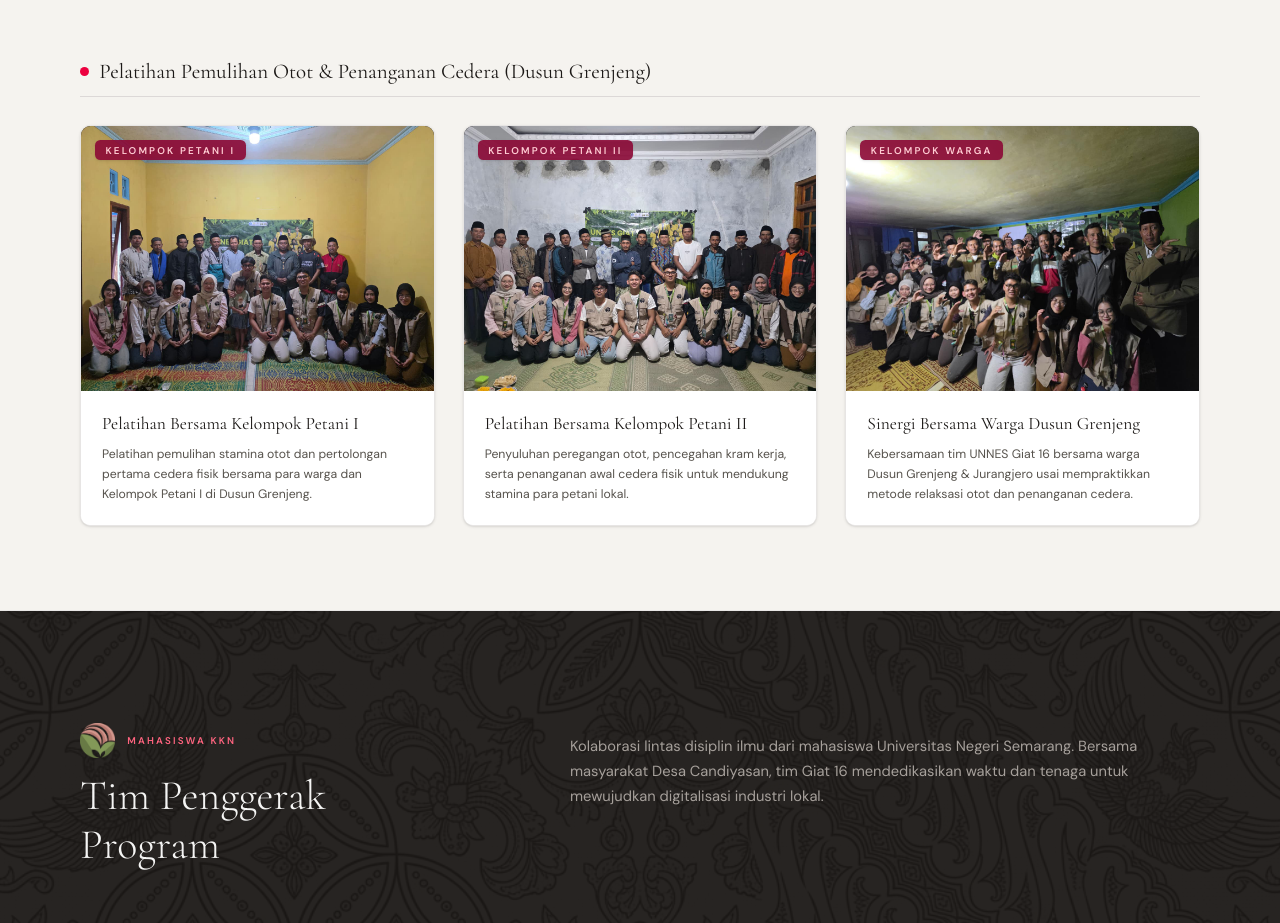
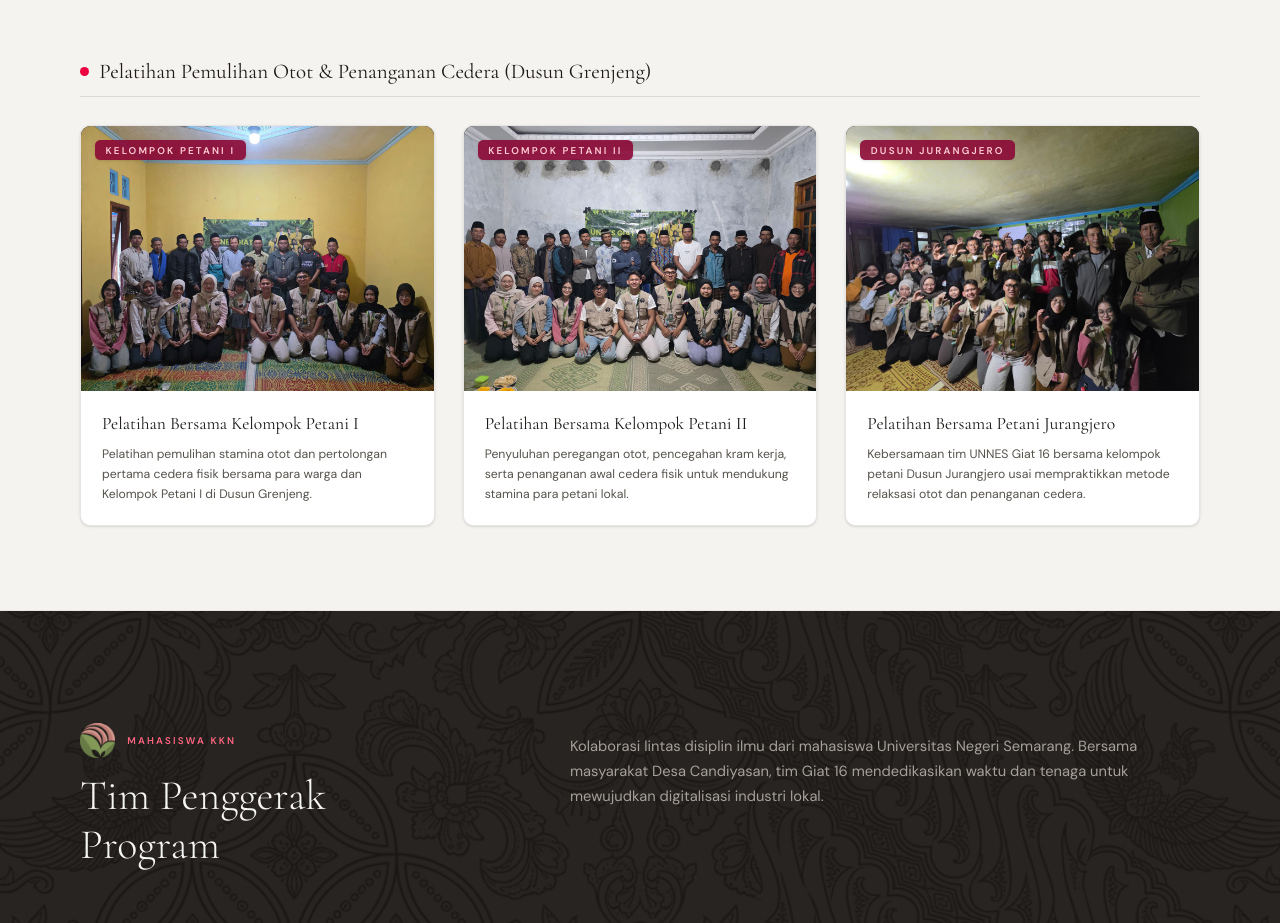
Before and after one commit to lyonad/candiyasan, a Next.js app: page /others in a window 1280 px wide. Shown: the part 5820-6743 px from the top of the page. Built offline with nearby package versions, Linux system fonts and the light colour scheme.

Commit message:
Information Fixed

```diff
--- a/src/app/others/page.tsx
+++ b/src/app/others/page.tsx
@@ -569,24 +569,24 @@ export default function OthersPage() {
                 <div className="bg-white border border-stone-200 rounded-xl overflow-hidden shadow-sm hover:shadow-md transition-all duration-300 flex flex-col h-full group">
                   <div className="relative w-full aspect-[4/3] bg-stone-950 overflow-hidden">
                     <ZoomableImage
-                      src="/images/tim/Foto Bersama Kelompok Jurangjero - Dusun Grenjeng - Proker Pelatihan Pemulihan Otot & Penanganan Pertama Cidera.jpg"
-                      alt="Foto Bersama Kelompok Warga Jurangjero Dusun Grenjeng"
-                      caption="Foto Bersama Warga Kelompok Jurangjero Dusun Grenjeng — Pelatihan Pemulihan Otot & Penanganan Pertama Cedera"
+                      src="/images/tim/Foto Bersama Kelompok Petani - Dusun Jurangjero - Proker Pelatihan Pemulihan Otot & Penanganan Pertama Cidera.jpg"
+                      alt="Foto Bersama Kelompok Petani Dusun Jurangjero"
+                      caption="Foto Bersama Kelompok Petani Dusun Jurangjero — Pelatihan Pemulihan Otot & Penanganan Pertama Cedera"
                       fill
                       unoptimized
                       sizes="(max-width: 768px) 100vw, 33vw"
                       className="object-cover group-hover:scale-105 transition-transform duration-500"
                     />
                     <span className="absolute top-4 left-4 z-20 eyebrow bg-rose-900/90 text-rose-200 px-3 py-1 text-xs rounded-md shadow-sm">
-                      Kelompok Warga
+                      Dusun Jurangjero
                     </span>
                   </div>
                   <div className="p-6 flex flex-col flex-grow bg-white">
                     <h4 className="font-serif text-xl text-stone-900 mb-2.5 group-hover:text-emerald-800 transition-colors">
-                      Sinergi Bersama Warga Dusun Grenjeng
+                      Pelatihan Bersama Petani Jurangjero
                     </h4>
                     <p className="text-sm text-stone-600 leading-relaxed flex-grow">
-                      Kebersamaan tim UNNES Giat 16 bersama warga Dusun Grenjeng &amp; Jurangjero usai mempraktikkan metode relaksasi otot dan penanganan cedera.
+                      Kebersamaan tim UNNES Giat 16 bersama kelompok petani Dusun Jurangjero usai mempraktikkan metode relaksasi otot dan penanganan cedera.
                     </p>
                   </div>
                 </div>
```
Also changed, not shown: public/images/tim/Foto Bersama Kelompok Petani - Dusun Jurangjero - Proker Pelatihan Pemulihan Otot & Penanganan Pertama Cidera.jpg (renamed from public/images/tim/Foto Bersama Kelompok Jurangjero - Dusun Grenjeng - Proker Pelatihan Pemulihan Otot & Penanganan Pertama Cidera.jpg).
